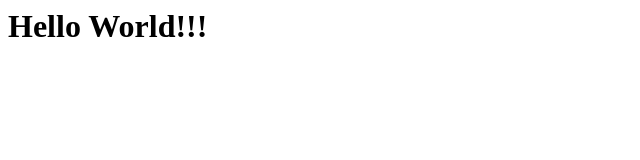
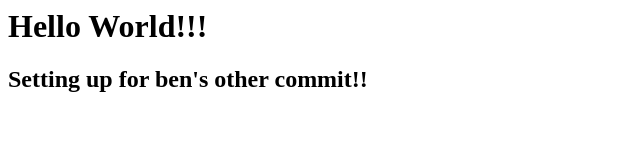
Before and after one commit to ben-manning/bens-awesome-game, a plain HTML site: page index.html in a window 1280 px wide. Shown: the whole page, without its empty margins (0-640 px from the left). Drawn offline with Linux system fonts and the light colour scheme.

Commit message:
this is ben's third not meaningful commit

```diff
--- a/index.html
+++ b/index.html
@@ -1 +1,2 @@
 <h1>Hello World!!!</h1>
+<h2>Setting up for ben's other commit!!</h2>
```
